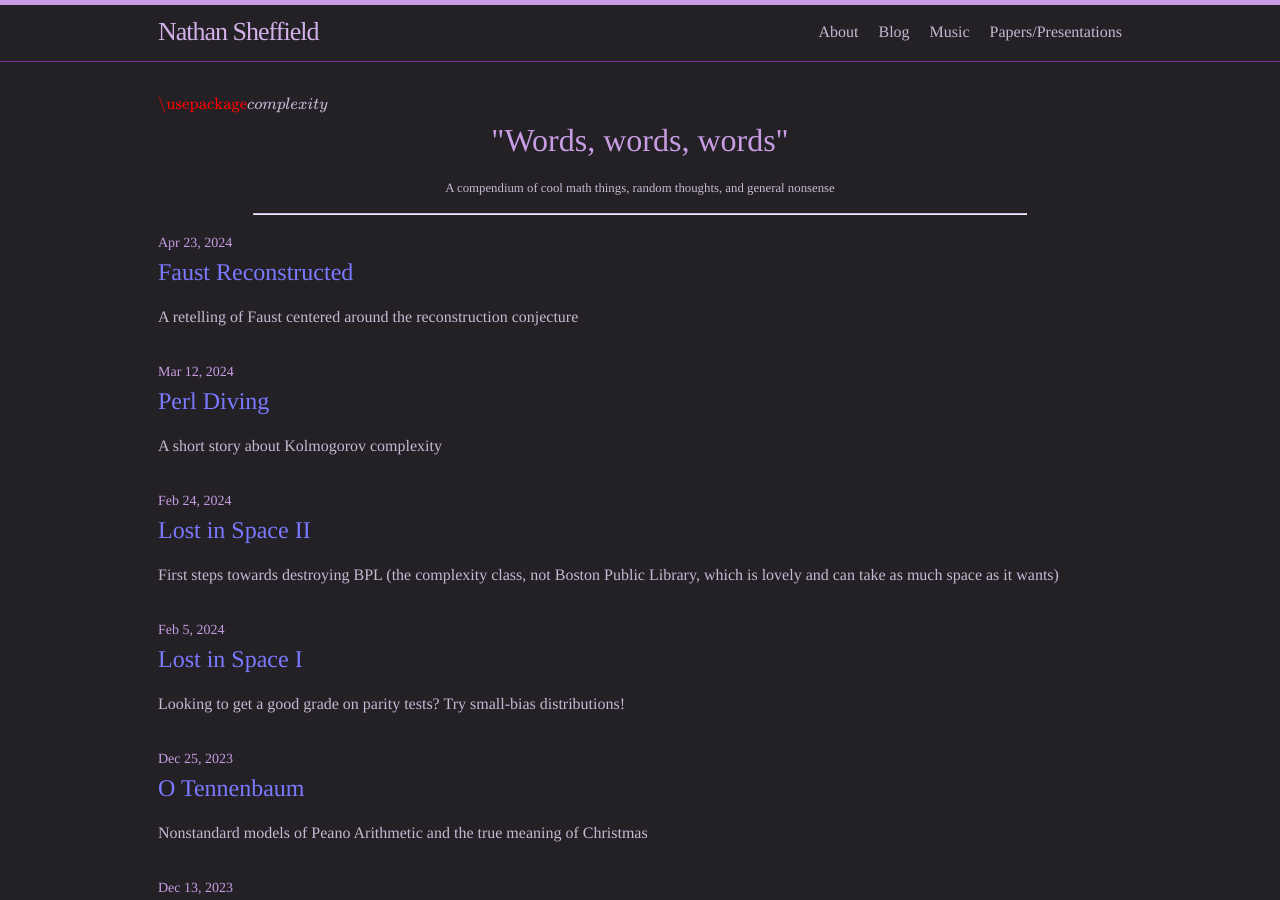
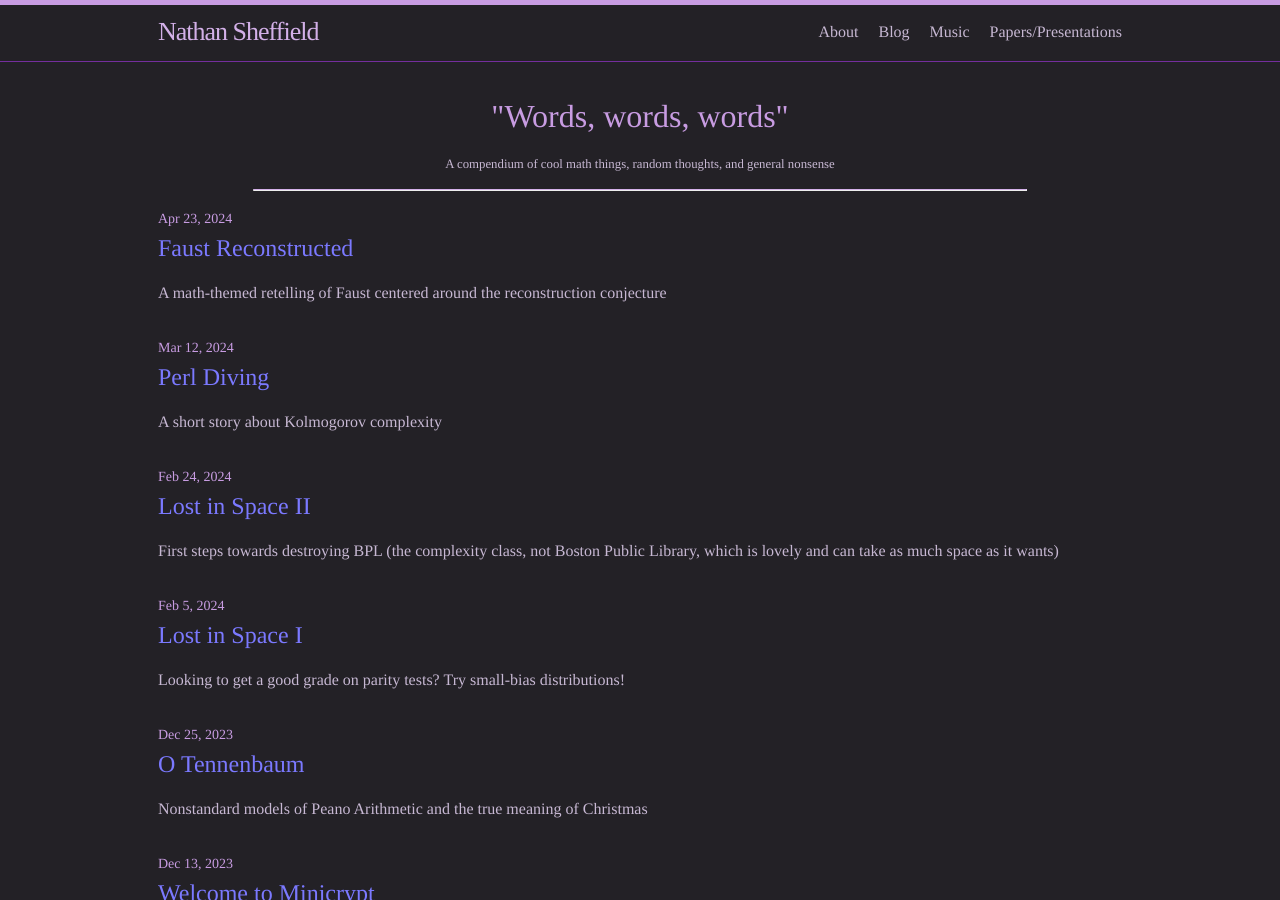
Before and after one commit to nathan-sheffield/nathan-sheffield.github.io, a Jekyll site: the page built from blog.md, in a window 1280 px wide and 900 px high. Built offline with Jekyll 4.4.1, drawn with Linux system fonts in a browser that asks for light colours; formulas are drawn with MathJax 3.

Commit message:
oops latex command not rendering

```diff
--- a/_layouts/blog.html
+++ b/_layouts/blog.html
@@ -1,7 +1,6 @@
 ---
 layout: base
 ---
-$\usepackage{complexity}$
 
 <div class="blog">
   <header class = "post-header">
--- a/_posts/2024-04-23-faust-reconstructed.md
+++ b/_posts/2024-04-23-faust-reconstructed.md
@@ -3,7 +3,7 @@
 title:  "Faust Reconstructed"
 date:   2024-04-23 10:00:00 -0400
 categories: jekyll update
-excerpt: "A retelling of Faust centered around the reconstruction conjecture"
+excerpt: "A math-themed retelling of Faust centered around the reconstruction conjecture"
 ---
 
 Ok, another short story! (Sorry for 2 in a row fiction posts -- will return to your regularly scheduled derandomization programming once the semester ends.) This story has yet to be workshopped, and I'm like nontrivially concerned it's gonna get me thrown out of creative writing class, so that's exciting! (It's formatted as a math paper and I'm not sure how well that's gonna go over with the professor.) I definitely had fun with it though -- no regrets. As with [Perl Diving](https://nathan-sheffield.github.io/jekyll/update/2023/09/25/the-best-algorithm-ever.html "link to my last post"), this will hopefully become a better story on second draft, so maybe you should wait until then to read.
```
